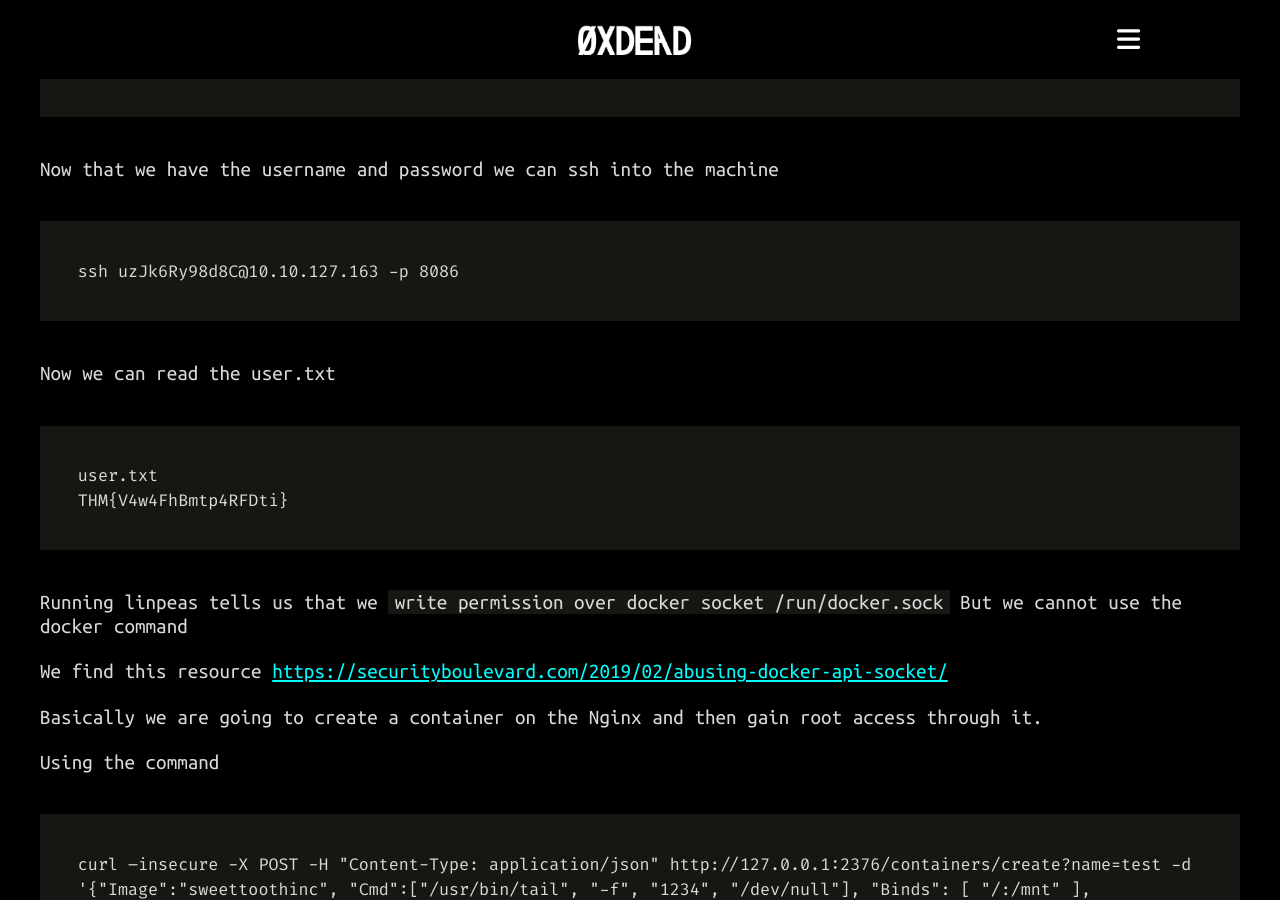
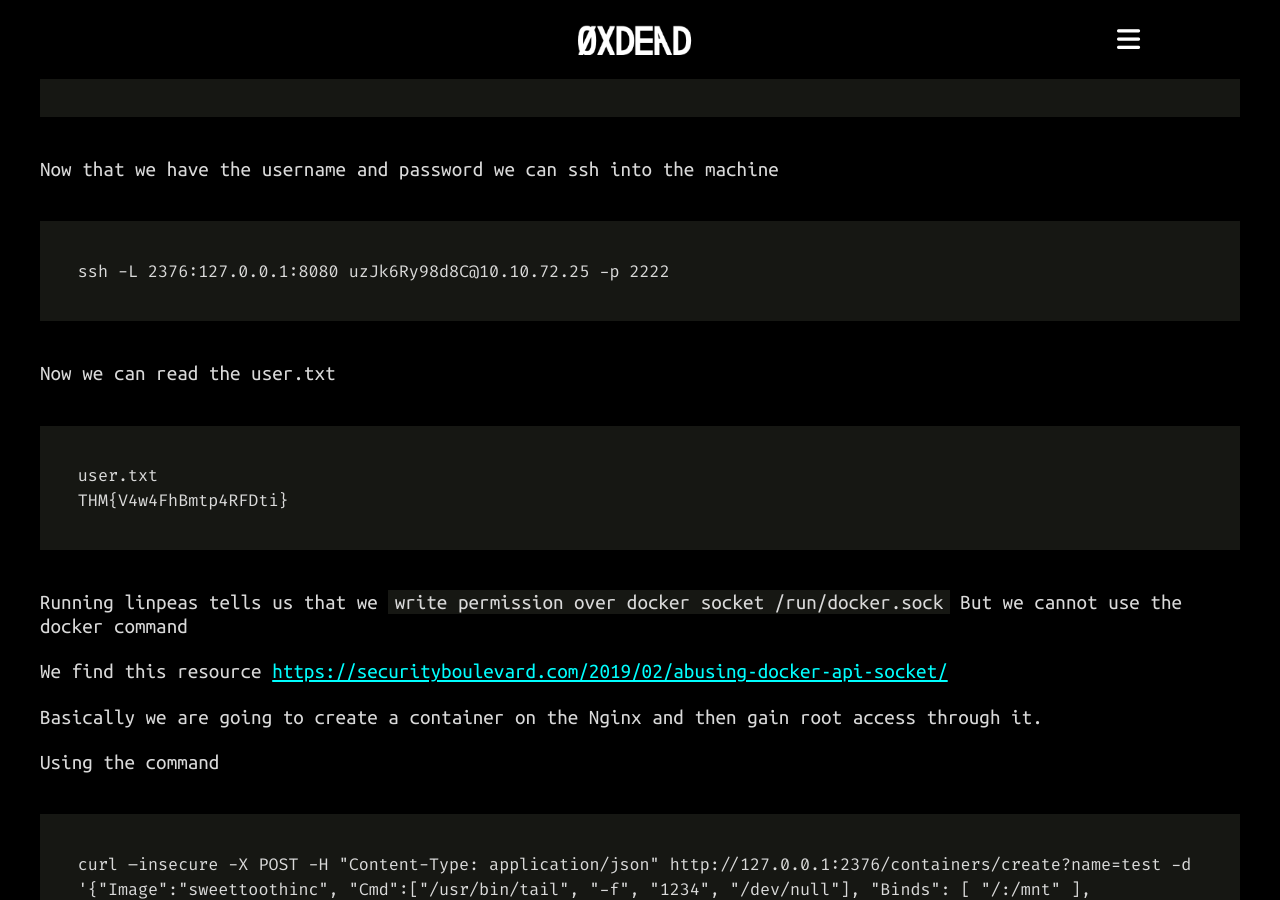
Before and after one commit to bitcriminals/bitcriminals.github.io, a Jekyll site: the page built from writeups/_tryhackme/Sweettooth_Inc.md, in a window 1280 px wide and 900 px high, scrolled down 5262 px. Built offline with Jekyll 4.4.1, drawn with Linux system fonts in a browser that asks for light colours; nearby versions of some CDN libraries.

Commit message:
Update Sweettooth_Inc.md

````diff
--- a/writeups/_tryhackme/Sweettooth_Inc.md
+++ b/writeups/_tryhackme/Sweettooth_Inc.md
@@ -87,7 +87,7 @@ uzJk6Ry98d8C
 Now that we have the username and password we can ssh into the machine
 
 ```
-ssh uzJk6Ry98d8C@10.10.127.163 -p 8086
+ssh -L 2376:127.0.0.1:8080 uzJk6Ry98d8C@10.10.72.25 -p 2222
 ```
 
 Now we can read the user.txt
````
